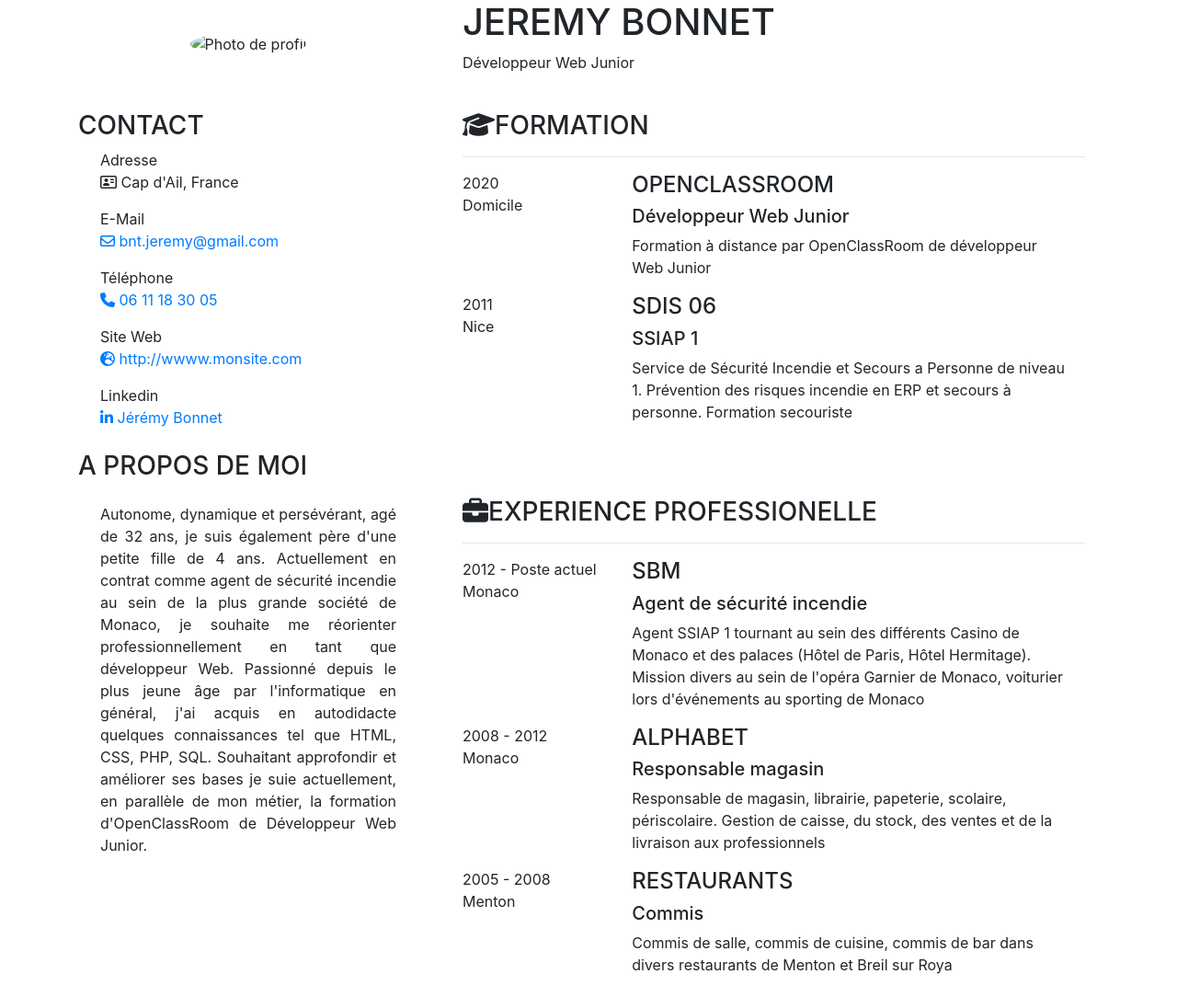
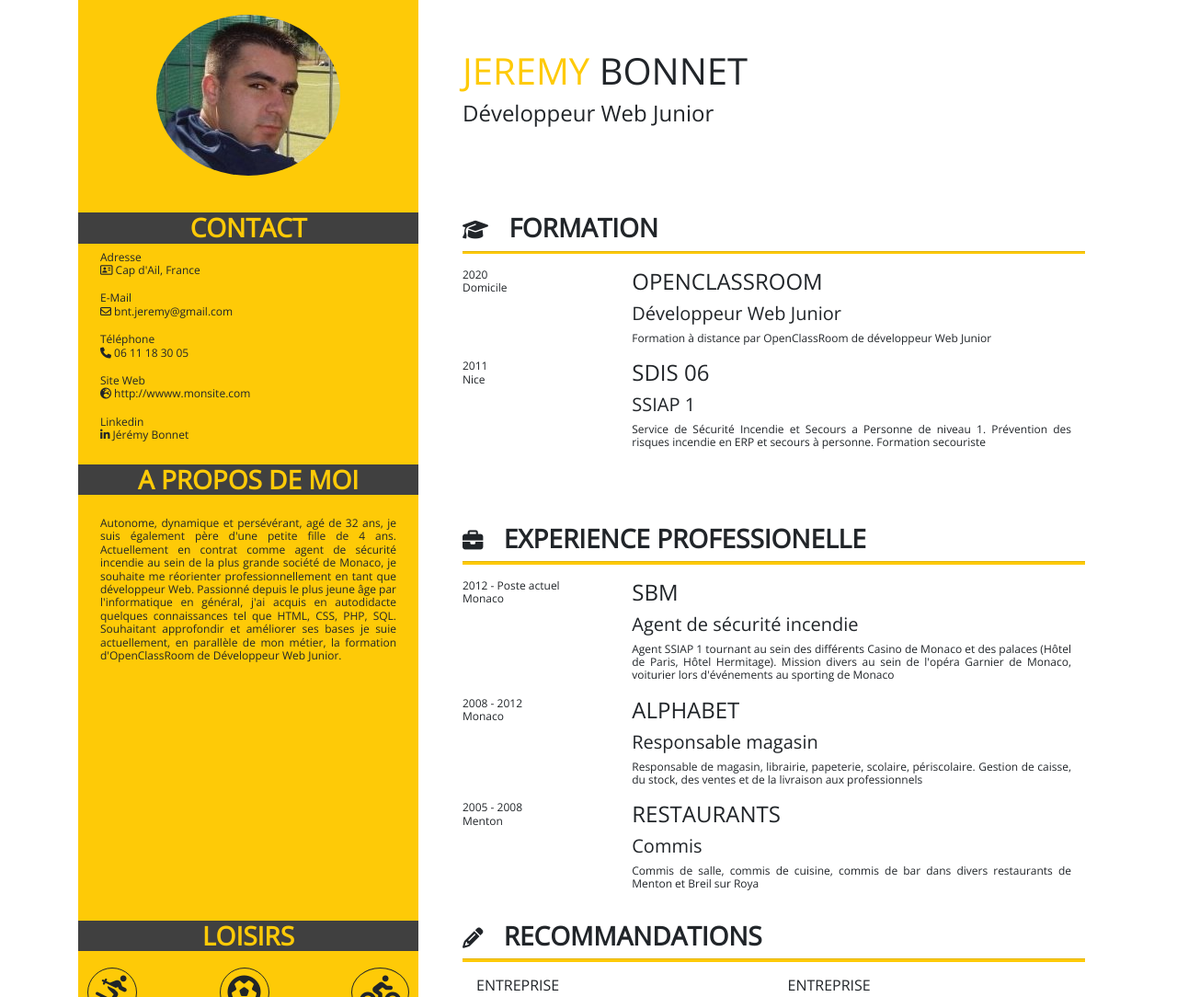
Before and after one commit to Raspegaous/OC-DWJ-P1, a plain HTML site: page index.html in a window 1280 px wide. Shown: the top 1084 px of the page at 92% size. Drawn offline with nearby package versions, Linux system fonts and the light colour scheme; the site is published under a folder, as on GitHub Pages, so addresses that start at the root find nothing.

Commit message:
Reparation liens

```diff
--- a/index.html
+++ b/index.html
@@ -7,7 +7,7 @@
     <link href="https://fonts.googleapis.com/css?family=Open+Sans&display=swap" rel="stylesheet">
     <!-- CSS -->
     <link rel="stylesheet" href="https://stackpath.bootstrapcdn.com/bootstrap/4.4.1/css/bootstrap.min.css" integrity="sha384-Vkoo8x4CGsO3+Hhxv8T/Q5PaXtkKtu6ug5TOeNV6gBiFeWPGFN9MuhOf23Q9Ifjh" crossorigin="anonymous">
-    <link rel="stylesheet" href="/css/app.css" type="text/css">
+    <link rel="stylesheet" href="./css/app.css" type="text/css">
     <!-- FontAweSome-->
     <script src="https://kit.fontawesome.com/462f7003cc.js" crossorigin="anonymous" defer></script>
     <!--[if lt IE 9]>
@@ -21,7 +21,7 @@
     <header class="d-sm-flex flex-row">
         <!-- Picture -->
         <aside class="d-sm-flex align-items-center justify-content-center col-sm-4 p-3 text-center">
-            <img src="/img/jeremy.jpg" alt="Photo de profil" class="rounded-circle">
+            <img src="./img/jeremy.jpg" alt="Photo de profil" class="rounded-circle">
         </aside>
         <!-- End Picture -->
         <!-- Title -->
```
